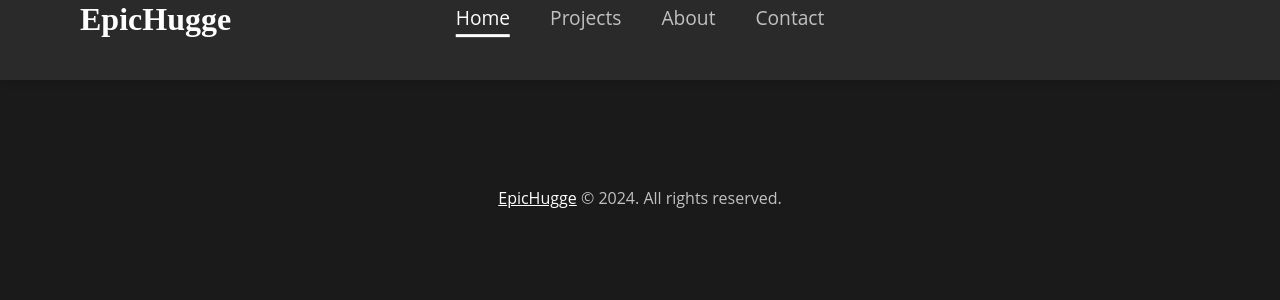
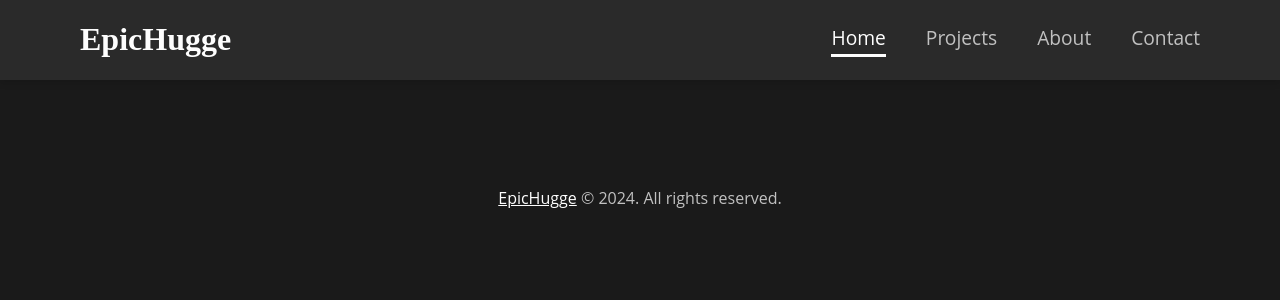
Before and after one commit to EpicHugge/EpicHugge.github.io, a Jekyll site: the page built from index.markdown, in a window 1280 px wide. Shown: the top 300 px of the page. Built offline with Jekyll 4.4.1, drawn with Linux system fonts in a browser that asks for light colours; some web fonts are replaced.

Commit message:
Update style.css

```diff
--- a/assets/css/style.css
+++ b/assets/css/style.css
@@ -32,27 +32,21 @@ a:hover {
   background-color: #2a2a2a; /* Darker gray for header */
   box-shadow: 0 4px 6px rgba(0, 0, 0, 0.1); /* Slightly larger shadow */
   z-index: 1000;
-  height: 80px; /* Increased header height */
+  height: 80px; /* Header height */
 }
 
+/* 3. Header Container with Flexbox */
 .header-container {
   display: flex;
   align-items: center; /* Vertically centers items */
-  justify-content: center; /* Horizontally centers nav-links */
+  justify-content: space-between; /* Distributes space between items */
   max-width: 1200px;
   margin: 0 auto;
-  padding: 20px 40px; /* Increased padding for a bigger header */
-  position: relative; /* Allows absolute positioning of logo and nav-links */
+  padding: 0 40px; /* Horizontal padding */
+  height: 100%; /* Inherits height from .fixed-header */
 }
 
-/* 3. Logo Styles */
-.logo {
-  position: absolute;
-  left: 40px; /* Adjusted for increased padding */
-  top: 50%; /* Vertically centers the logo */
-  transform: translateY(-50%); /* Adjusts for perfect centering */
-}
-
+/* 4. Logo Styles */
 .logo a {
   font-family: 'More Sugar', cursive; /* Applied More Sugar font */
   font-size: 2rem; /* Increased font size for logo */
@@ -60,14 +54,10 @@ a:hover {
   color: #fefefe;
 }
 
-/* 4. Navigation Links Styles */
+/* 5. Navigation Links Styles */
 .nav-links {
   display: flex;
-  gap: 40px; /* Increased gap between links */
-  position: absolute; /* Enables absolute positioning */
-  left: 50%; /* Positions the left edge at 50% of the container */
-  top: 50%; /* Vertically centers the nav-links */
-  transform: translate(-50%, -50%); /* Centers the nav-links both horizontally and vertically */
+  gap: 40px; /* Space between navigation links */
 }
 
 .nav-links a {
@@ -80,14 +70,14 @@ a:hover {
   border-bottom: 3px solid #fefefe; /* Thicker underline for active link */
 }
 
-/* 5. Main Content Padding */
+/* 6. Main Content Padding */
 .main-content {
-  padding-top: 100px; /* Increased space for the bigger fixed header */
+  padding-top: 100px; /* Space for fixed header */
   padding-left: 40px;
   padding-right: 40px;
 }
 
-/* 6. Footer Styles */
+/* 7. Footer Styles */
 .site-footer {
   margin-top: 60px;
   text-align: center;
@@ -100,7 +90,7 @@ a:hover {
   text-decoration: underline;
 }
 
-/* 7. Responsive Design */
+/* 8. Responsive Design */
 @media (max-width: 768px) {
   .header-container {
     flex-direction: column;
@@ -112,8 +102,7 @@ a:hover {
   .nav-links {
     gap: 20px;
     margin-top: 15px;
-    position: static; /* Removes absolute positioning */
-    transform: none; /* Removes transformation */
+    justify-content: center; /* Centers nav-links on smaller screens */
   }
 
   .nav-links a {
```
